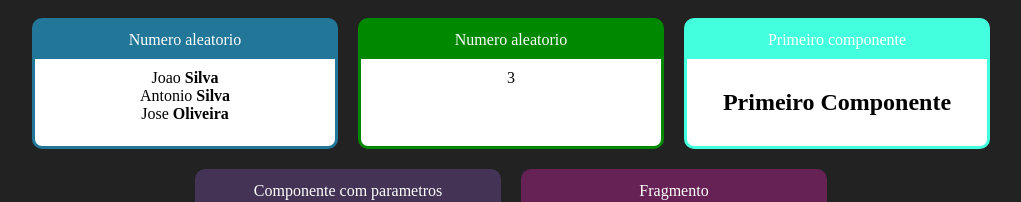
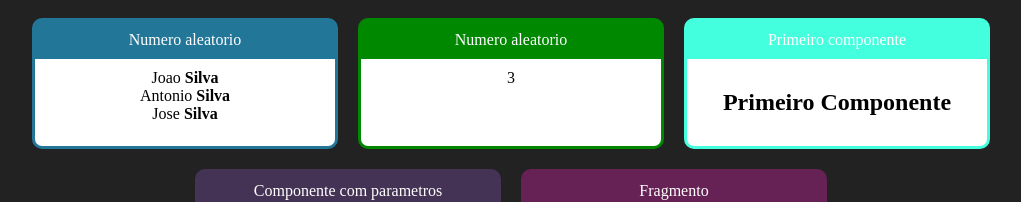
Before and after one commit to gabrielsugai/fundamentos-react, a React (Create React App) app: page / in a window 1280 px wide. Shown: the top 202 px of the page, without its empty margins (129-1150 px from the left). Built offline with nearby package versions, Linux system fonts and the light colour scheme.

Commit message:
Adiciona exemplo de familia passando props de um componente para o outro indiretamente

```diff
--- a/src/App.jsx
+++ b/src/App.jsx
@@ -7,6 +7,7 @@ import Parametros from './components/basics/Parameters'
 import Fragment from './components/basics/Fragment'
 import Random from './components/basics/Random'
 import Family from './components/basics/Family'
+import FamilyMember from './components/basics/FamilyMember'
 
 export default () => {
   return (
@@ -14,7 +15,11 @@ export default () => {
       <div className='cards'>
 
         <Card titulo='Numero aleatorio' color='#279'>
-          <Family family='Silva'/>
+          <Family family='Silva'>
+            <FamilyMember name='Joao'/>
+            <FamilyMember name='Antonio'/>
+            <FamilyMember name='Jose'/>
+          </Family>
         </Card>
 
         <Card titulo='Numero aleatorio' color='#080'>
--- a/src/components/basics/Family.jsx
+++ b/src/components/basics/Family.jsx
@@ -2,12 +2,14 @@ import React from 'react'
 
 import FamilyMember from './FamilyMember'
 
-export default props =>{
-  return(
+export default props => {
+  return (
     <div>
-      <FamilyMember name='Joao' family={props.family}/>
-      <FamilyMember name='Antonio' {...props}/>
-      <FamilyMember name='Jose' family='Oliveira'/>
+      {
+        props.children.map((child, i) => {
+          return React.cloneElement(child, { ...props, key: i })
+        })
+      }
     </div>
   )
 }
```
